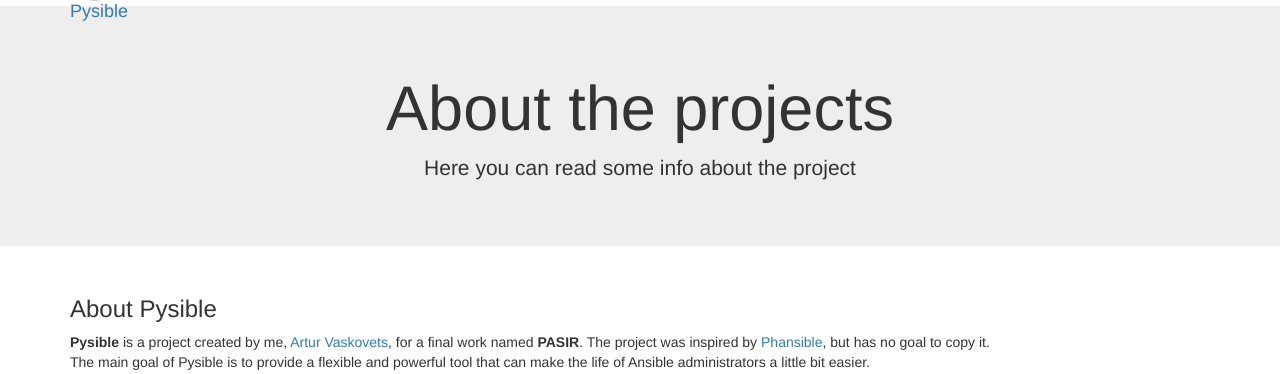
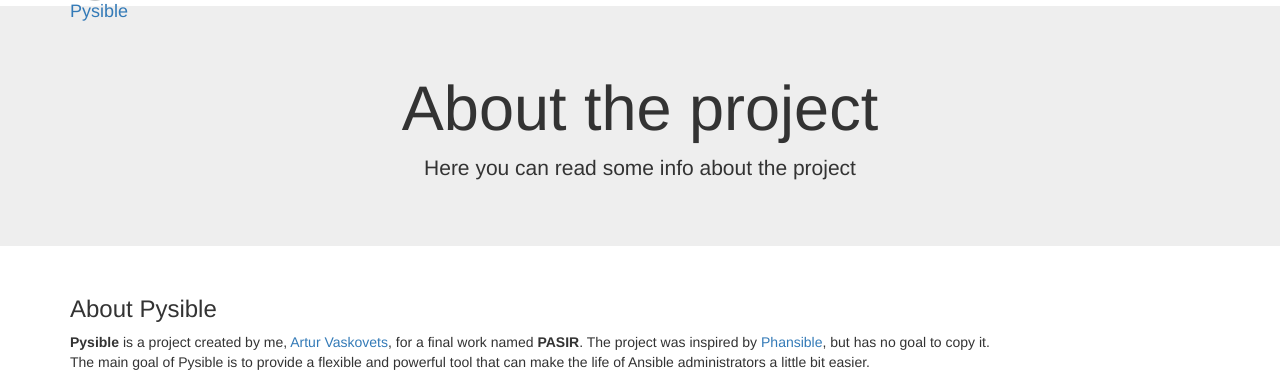
Before and after one commit to ArturVaskovets/Pysible, a Flask app: page /about in a window 1280 px wide. Shown: the part 66-440 px from the top of the page. Run offline with Flask 2, Linux system fonts and the light colour scheme; some libraries are stand-ins or nearby versions.

Commit message:
Small fix

```diff
--- a/templates/about.html
+++ b/templates/about.html
@@ -5,7 +5,7 @@
 {% block navbar %}
 	{{ super() }}
 	<div class="jumbotron text-center">
-		<h1>About the projects</h1>
+		<h1>About the project</h1>
 		<p class="lead">Here you can read some info about the project</p>
 	</div>
 {% endblock %}
```
